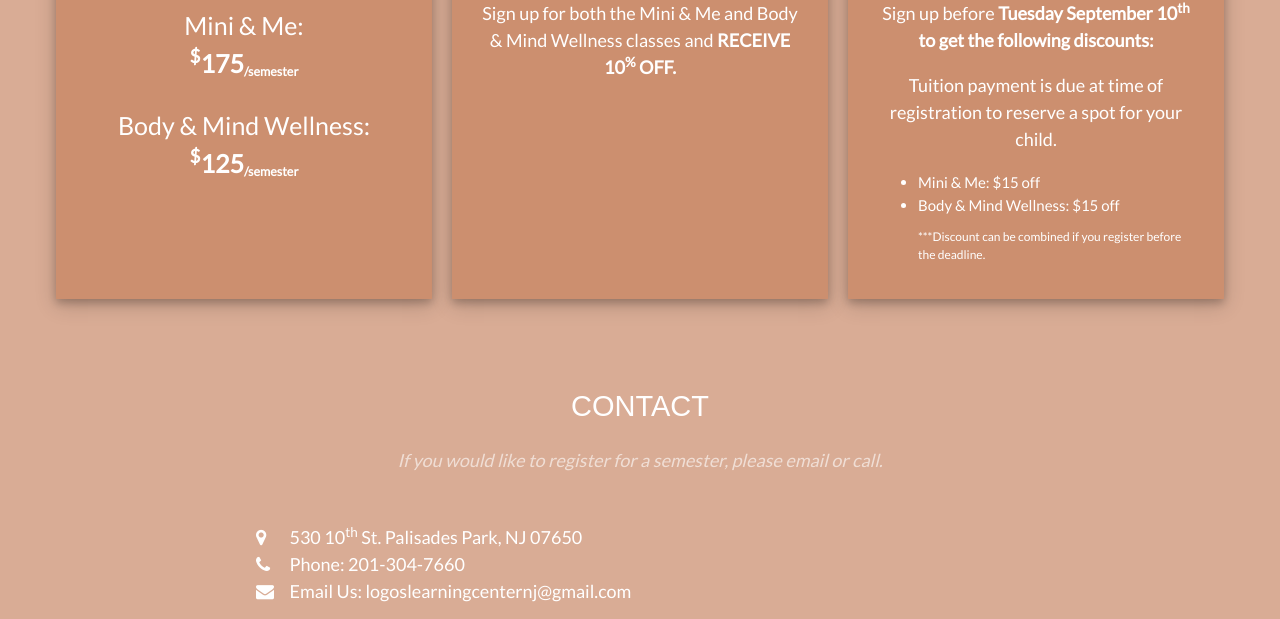
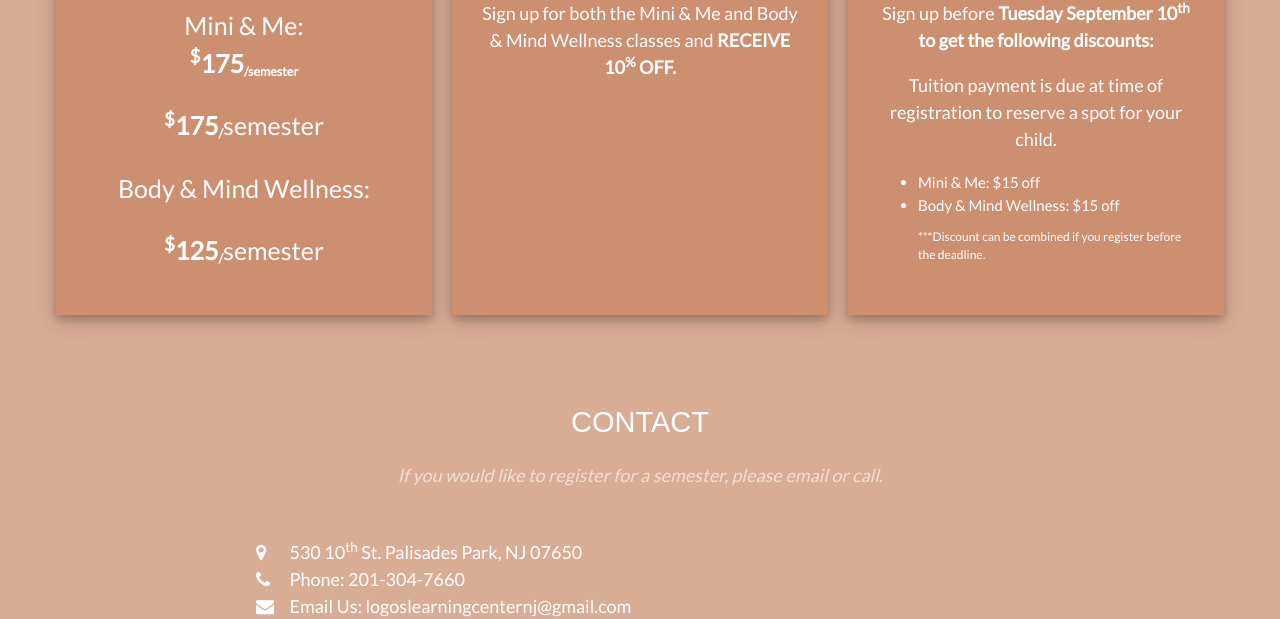
Before and after one commit to logoslearningcenter/logoslearningcenter.github.io, a plain HTML site: page test.html in a window 1280 px wide. Shown: the part 182-801 px from the top of the page. Drawn offline with Linux system fonts and the light colour scheme.

Commit message:
Update test.html

```diff
--- a/test.html
+++ b/test.html
@@ -44,7 +44,9 @@
                 <div class="pricing-content">
                     <h4 class="price">Fall Semester 2024</h4>
                     <p class="fine-print3">Mini & Me:<br><b><sup>$</sup>175<sub>/semester</sub></b></p>
-                    <p class="fine-print3">Body & Mind Wellness:<br><b><sup>$</sup>125<sub>/semester</sub></b></p>
+                    <p class="fine-print3"><b><sup>$</sup>175<sub>/</b>semester</sub></p>
+                    <p class="fine-print3">Body & Mind Wellness:</p>
+                    <p class="fine-print3"><b><sup>$</sup>125<sub>/</b>semester</sub></p>
                 </div>
             </div>
             <div class="pricing-container w3-col s4">
```
